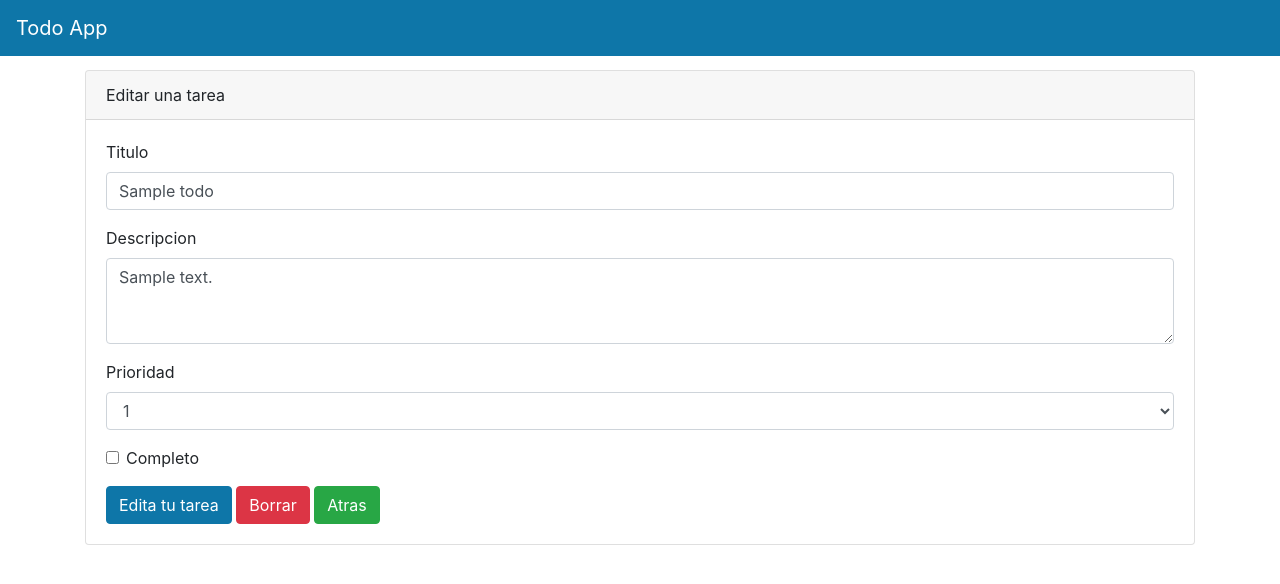
After one commit to RalbertR/ToDo, a FastAPI app: template templates/edit-todo.html in a window 1280 px wide. The commit adds this page. Shown: the top 584 px of the page. Run offline with FastAPI, Linux system fonts and the light colour scheme; the template is opened without the code that fills it: most values are stand-ins (such as "Sample title", 1, 10 or a date in 2020); some libraries are stand-ins or nearby versions.

Commit message:
Desarrollar funcionalidad en frontend: editar tarea y borrar tarea

```diff
--- a/main.py
+++ b/main.py
@@ -1,21 +1,19 @@
-from fastapi import FastAPI, Request
+from fastapi import FastAPI, Request, status
 import models
 from database import engine
 from routers import auth, todos, admin, users
-from fastapi.templating import Jinja2Templates
 from fastapi.staticfiles import StaticFiles
+from fastapi.responses import RedirectResponse
 
 app = FastAPI()
 
 models.Base.metadata.create_all(bind=engine)
 
-templates = Jinja2Templates(directory="templates")
-
 app.mount("/static", StaticFiles(directory="static"), name="static")
 
 @app.get("/")
 def test(request: Request):
-    return templates.TemplateResponse("home.html", {"request": request})
+    return RedirectResponse(url= "/todos/todo-page", status_code= status.HTTP_302_FOUND)
 
 app.include_router(auth.router)
 app.include_router(todos.router)
--- /dev/null
+++ b/templates/edit-todo.html
@@ -0,0 +1,39 @@
+{% include 'layout.html' %}
+
+<div class="container">
+    <div class="card">
+        <div class="card-header">
+            Editar una tarea
+        </div>
+        <div class="card-body">
+            <form id="editTodoForm">
+                <div class="form-group">
+                    <label for="">Titulo</label>
+                    <input type="text" class="form-control" name="title" value="{{todo.title}}" required>
+                </div>
+                <div class="form-group">
+                    <label for="">Descripcion</label>
+                    <textarea name="description" class="form-control" rows="3" required>{{todo.description}}</textarea>
+                </div>
+                <div class="form-group">
+                    <label for="">Prioridad</label>
+                    <select name="priority" class="form-control">
+                        <option {% if todo.priority == 1 %} selected="selected" {% endif %}>1</option>
+                        <option {% if todo.priority == 2 %} selected="selected" {% endif %}>2</option>
+                        <option {% if todo.priority == 3 %} selected="selected" {% endif %}>3</option>
+                        <option {% if todo.priority == 4 %} selected="selected" {% endif %}>4</option>
+                        <option {% if todo.priority == 5 %} selected="selected" {% endif %}>5</option>
+                    </select>
+                </div>
+                <div class="form-group form-check">
+                    <input type="checkbox" class="form-check-input" name="complete"{% if todo.complete %} checked {% endif %}>
+                    <label class="form-check-label">Completo</label>
+                </div>
+                <button type="submit" class="btn btn-primary">Edita tu tarea</button>
+                <button id="deleteButton" type="button" class="btn btn-danger">Borrar</button>
+                <a href="/todos/todo-page" class="btn btn-success">Atras</a>
+
+            </form>
+        </div>
+    </div>
+</div>
--- a/templates/todo.html
+++ b/templates/todo.html
@@ -3,15 +3,12 @@
 <div class="container">
     <div class="card text-center">
         <div class="card-header">
-            ¡Tus Tareas!
+            Mis Tareas!
         </div>
         <div class="card-body">
             <h5 class="card-title">
                 Lista de tareas
             </h5>
-            <p class="card-text">
-                Información relevante a las tareas a realizar
-            </p>
 
             <table class="table table-hover">
                 <thead>
```
Also changed, not shown: routers/todos.py (+27 -0 lines), templates/add-todo.html (added, +33 -0 lines).
